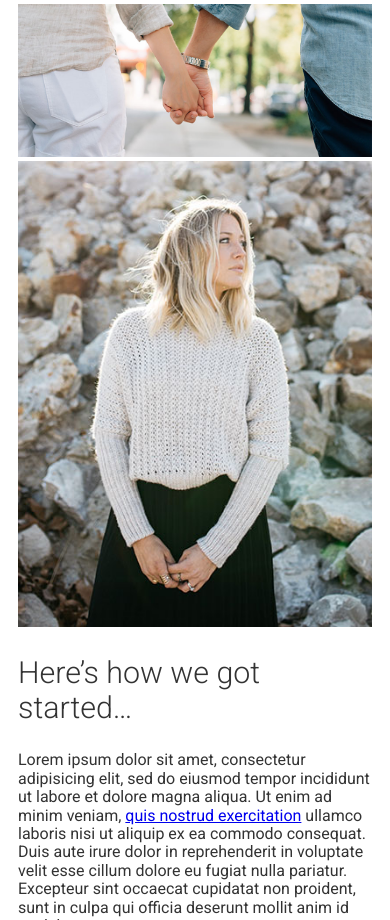
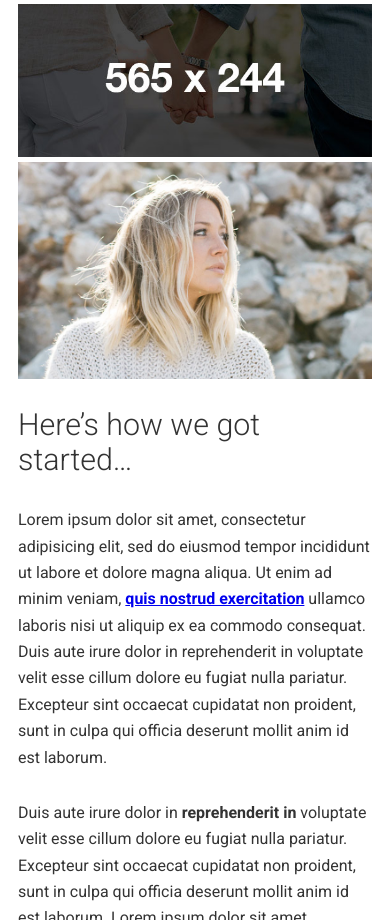
Before and after one commit to saramagdits/practice-site, a website: page index.html in a window 390 px wide. Shown: the part 1080-2000 px from the top of the page. Drawn offline with nearby package versions, Linux system fonts and the light colour scheme; files that its build step writes are made by us from their sources.

Commit message:
Additional styling for details on mobile sizes.

```diff
--- a/assets/styles/base/_global.css
+++ b/assets/styles/base/_global.css
@@ -9,3 +9,7 @@ img{
     max-width:100%;
     height: auto;
 }
+
+a {
+    color: $mainOrange;
+}
--- /dev/null
+++ b/assets/styles/modules/_generic-content-container.css
@@ -0,0 +1,12 @@
+.generic-content-container{
+    p {
+        line-height: 1.65;
+        margin: 1.8rem 0;
+        @mixin atSmall {
+            font-size: 1.125rem;
+        }
+    }
+    p a {
+        font-weight: 700;
+    }
+}
--- a/assets/styles/modules/_headline.css
+++ b/assets/styles/modules/_headline.css
@@ -37,4 +37,7 @@
        &--b-margin-large{
         margin-bottom: 1.6em;
         }
+        &--no-t-margin{
+             margin-top: 0;
+         }
 }
--- a/assets/styles/modules/_row.css
+++ b/assets/styles/modules/_row.css
@@ -1,7 +1,15 @@
 .row {
+@mixin clearfix;
+&--gutters {
+     margin-right: -65px;
+ }
 
-@mixin clearfix;
-
+&--gutters > div {
+     padding-right: 65px;
+ }
+&__b-margin-until-medium{
+     margin-bottom: 1rem;
+ }
 
 @mixin atMedium {
 
@@ -9,17 +17,19 @@
     float: left;
     width: 33.33%;
 }
+    &__medium-4--larger{
+        width: 37%;
+     }
 
 &__medium-8 {
      float: left;
      width: 66.66%;
  }
-&--gutters {
-     margin-right: -65px;
- }
-
-&--gutters > div {
-     padding-right: 65px;
+    &__medium-8--smaller{
+        width: 63%;
+     }
+&__b-margin-until-medium{
+     margin-bottom: 0;
  }
 }
 
--- a/assets/styles/modules/_wrapper.css
+++ b/assets/styles/modules/_wrapper.css
@@ -2,13 +2,19 @@
     overflow: hidden;
     padding-left: 18px;
     padding-right: 18px;
-    max-width: 1200px;
+    max-width: 1236px;
     margin-left: auto;
     margin-right: auto;
 
 &--medium {
      max-width: 976px;
  }
+ &--b-margin{
+    margin-bottom: 1rem;
+    @mixin atSmall{
+        margin-bottom: 3.875rem;
+    }
+  }
 
 .wrapper {
     padding-left: 0;
--- a/assets/styles/styles.css
+++ b/assets/styles/styles.css
@@ -1,11 +1,11 @@
 @import 'normalize.css';
-@import 'base/_global.css';
 @import 'base/_variables';
 @import 'base/_mixins';
+@import 'base/_global.css';
 @import 'modules/_large-hero';
 @import 'modules/_btn';
 @import 'modules/_wrapper';
 @import 'modules/_page-section';
 @import 'modules/_headline';
 @import 'modules/_row';
-/*hi*/
+@import 'modules/_generic-content-container';
--- a/index.html
+++ b/index.html
@@ -42,19 +42,24 @@
     <div class="wrapper">
       <h2 class="headline headline--centered headline--light headline--b-margin-small">The first trip we planned <strong>was our own.</strong></h2>
       <h3 class="headline headline--centered headline--orange headline--small headline--narrow headline--b-margin-large">Ever since, we&rsquo;ve been working to make travel <strong>better for everyone.</strong></h3>
-      <div class="wrapper wrapper--medium">
-        <img src="assets/images/first-trip.jpg" alt="Couple walking down a street.">
+      <div class="wrapper wrapper--medium wrapper--b-margin">
+        <img sizes="(min-width: 970px) 976px, 100vw" srcset="assets/images/first-trip-low-res-i.jpg 565w, assets/images/first-trip-i.jpg 976w, assets/images/first-trip-hi-dpi-i.jpg 1952w" alt="Couple walking down a street.">
       </div>
       <div class="row row--gutters">
-        <div class="row__medium-4">
-          <img src="assets/images/our-start.jpg" alt="Our founder, Jane Doe">
+        <div class="row__medium-4 row__medium-4--larger row__b-margin-until-medium">
+          <picture>
+            <source sizes="404px" srcset="assets/images/our-start.jpg 404w, assets/images/our-start-hi-dpi.jpg 808w" media="(min-width: 1020px)">
+            <source sizes="320px" srcset="assets/images/our-start-portrait.jpg 382w, assets/images/our-start-portrait-hi-dpi.jpg 764w" media="(min-width: 800px)">
+            <img srcset="assets/images/our-start-landscape.jpg 800w, assets/images/our-start-landscape-hi-dpi.jpg 1600w" alt="Our founder Jane Doe">
+          </picture>
         </div>
-        <div class="row__medium-8">
-          <h2 class="headline">Here&rsquo;s how we got started&hellip;</h2>
-          <p>Lorem ipsum dolor sit amet, consectetur adipisicing elit, sed do eiusmod tempor incididunt ut labore et dolore magna aliqua. Ut enim ad minim veniam, <a href="#">quis nostrud exercitation</a> ullamco laboris nisi ut aliquip ex ea commodo consequat. Duis aute irure dolor in reprehenderit in voluptate velit esse cillum dolore eu fugiat nulla pariatur. Excepteur sint occaecat cupidatat non proident, sunt in culpa qui officia deserunt mollit anim id est laborum.</p>
-          <p>Duis aute irure dolor in <strong>reprehenderit in</strong> voluptate velit esse cillum dolore eu fugiat nulla pariatur. Excepteur sint occaecat cupidatat non proident, sunt in culpa qui officia deserunt mollit anim id est laborum. Lorem ipsum dolor sit amet, consectetur adipisicing elit, sed do eiusmod tempor incididunt ut labore et dolore magna aliqua.</p>
-          <p>Duis aute irure dolor in reprehenderit in voluptate velit esse cillum dolore eu fugiat nulla pariatur. Excepteur sint occaecat cupidatat non proident, sunt in culpa qui officia deserunt mollit anim id est laborum velit esse cillum <strong>dolore eu fugiat.</strong></p>
-        </div>
+        <div class="row__medium-8 row__medium-8--smaller">
+          <div class="generic-content-container">
+            <h2 class="headline headline--no-t-margin">Here&rsquo;s how we got started&hellip;</h2>
+            <p>Lorem ipsum dolor sit amet, consectetur adipisicing elit, sed do eiusmod tempor incididunt ut labore et dolore magna aliqua. Ut enim ad minim veniam, <a href="#">quis nostrud exercitation</a> ullamco laboris nisi ut aliquip ex ea commodo consequat. Duis aute irure dolor in reprehenderit in voluptate velit esse cillum dolore eu fugiat nulla pariatur. Excepteur sint occaecat cupidatat non proident, sunt in culpa qui officia deserunt mollit anim id est laborum.</p>
+            <p>Duis aute irure dolor in <strong>reprehenderit in</strong> voluptate velit esse cillum dolore eu fugiat nulla pariatur. Excepteur sint occaecat cupidatat non proident, sunt in culpa qui officia deserunt mollit anim id est laborum. Lorem ipsum dolor sit amet, consectetur adipisicing elit, sed do eiusmod tempor incididunt ut labore et dolore magna aliqua.</p>
+            <p>Duis aute irure dolor in reprehenderit in voluptate velit esse cillum dolore eu fugiat nulla pariatur. Excepteur sint occaecat cupidatat non proident, sunt in culpa qui officia deserunt mollit anim id est laborum velit esse cillum <strong>dolore eu fugiat.</strong></p>
+          </div>
       </div>
     </div>
   </div>
```
